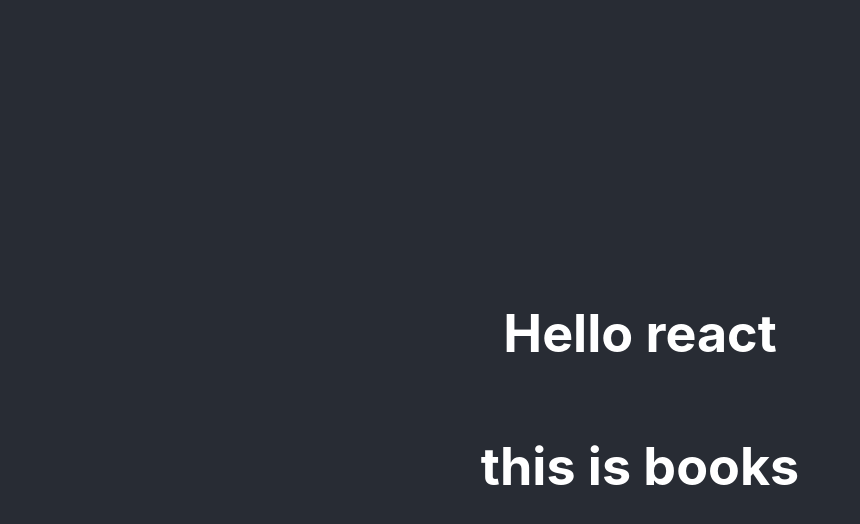
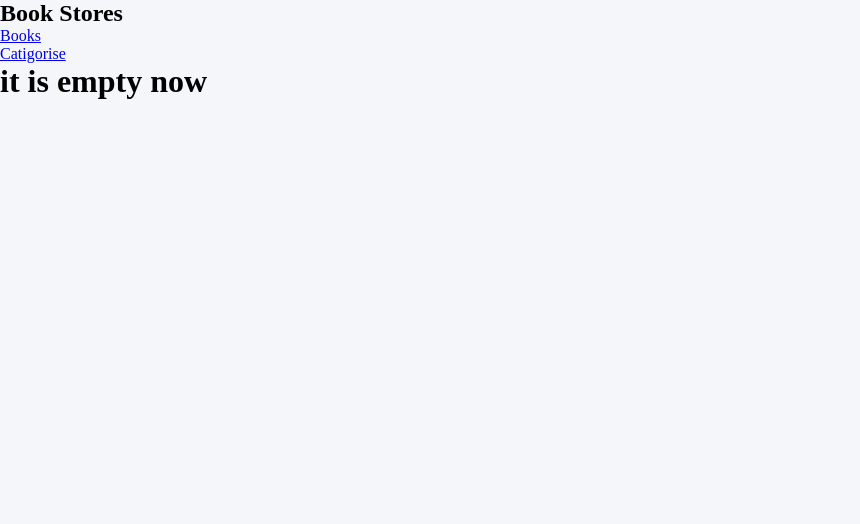
Before and after one commit to AlaaAlsalem/Book_store, a React (Create React App) app: page /catigories in a window 1280 px wide. Shown: the top 524 px of the page, without its empty margins (0-860 px from the left). Built offline with nearby package versions, Linux system fonts and the light colour scheme.

Commit message:
Add reactRouter

```diff
--- a/package.json
+++ b/package.json
@@ -9,7 +9,7 @@
     "react": "^17.0.2",
     "react-dom": "^17.0.2",
     "react-redux": "^7.2.6",
-    "react-router-dom": "^6.2.1",
+    "react-router-dom": "^5.2.0",
     "react-scripts": "5.0.0",
     "web-vitals": "^2.1.4"
   },
--- a/src/App.css
+++ /dev/null
@@ -1,38 +0,0 @@
-.App {
-  text-align: center;
-}
-
-.App-logo {
-  height: 40vmin;
-  pointer-events: none;
-}
-
-@media (prefers-reduced-motion: no-preference) {
-  .App-logo {
-    animation: App-logo-spin infinite 20s linear;
-  }
-}
-
-.App-header {
-  background-color: #282c34;
-  min-height: 100vh;
-  display: flex;
-  flex-direction: column;
-  align-items: center;
-  justify-content: center;
-  font-size: calc(10px + 2vmin);
-  color: white;
-}
-
-.App-link {
-  color: #61dafb;
-}
-
-@keyframes App-logo-spin {
-  from {
-    transform: rotate(0deg);
-  }
-  to {
-    transform: rotate(360deg);
-  }
-}
--- a/src/App.js
+++ b/src/App.js
@@ -1,13 +1,23 @@
-import './App.css';
-import Books from './components/Books'
+import {Switch, Route} from 'react-router-dom';
+import Books from './components/Books';
+import Categories from './components/Categories';
+import Navbar from './components/Navbar';
+import BookInput from './components/BookInput';
 
 function App() {
   return (
     <div className="App">
-      <header className="App-header">
-        <h1>Hello react</h1>
+      <Navbar/>
+      <Switch>
+      <Route exact path='/'>
         <Books/>
-      </header>
+        <BookInput />
+      </Route>
+      <Route  path='/catigories'>
+        <Categories/>
+      </Route>
+
+      </Switch>
     </div>
   );
 }
--- a/src/components/Categories.js
+++ b/src/components/Categories.js
@@ -1,5 +1,5 @@
 
-const Catigorise = () =>
+const catigories = () =>
 {
     return (
         <div>
@@ -7,3 +7,4 @@ const Catigorise = () =>
         </div>
     )
 }
+export default catigories;
--- a/src/index.css
+++ b/src/index.css
@@ -1,13 +1,13 @@
-body {
-  margin: 0;
-  font-family: -apple-system, BlinkMacSystemFont, 'Segoe UI', 'Roboto', 'Oxygen',
-    'Ubuntu', 'Cantarell', 'Fira Sans', 'Droid Sans', 'Helvetica Neue',
-    sans-serif;
-  -webkit-font-smoothing: antialiased;
-  -moz-osx-font-smoothing: grayscale;
+:root {
+  --pale-gray: #f5f6fa;
 }
 
-code {
-  font-family: source-code-pro, Menlo, Monaco, Consolas, 'Courier New',
-    monospace;
+* {
+  margin: 0;
+  padding: 0;
+  box-sizing: border-box;
 }
+
+body {
+  background-color: var(--pale-gray);
+}
--- a/src/index.js
+++ b/src/index.js
@@ -1,12 +1,14 @@
 import React from 'react';
 import ReactDOM from 'react-dom';
+import { BrowserRouter as Router } from 'react-router-dom';
 import './index.css';
 import App from './App';
-import reportWebVitals from './reportWebVitals';
 
 ReactDOM.render(
   <React.StrictMode>
+    <Router>
     <App />
+    </Router>
   </React.StrictMode>,
   document.getElementById('root')
 );
@@ -14,4 +16,3 @@ ReactDOM.render(
 // If you want to start measuring performance in your app, pass a function
 // to log results (for example: reportWebVitals(console.log))
 // or send to an analytics endpoint. Learn more: https://bit.ly/CRA-vitals
-reportWebVitals();
```
Also changed, not shown: .eslintrc.json (added), .stylelintrc.json (added), 1 other file (tests, documents, lock files or other folders).
